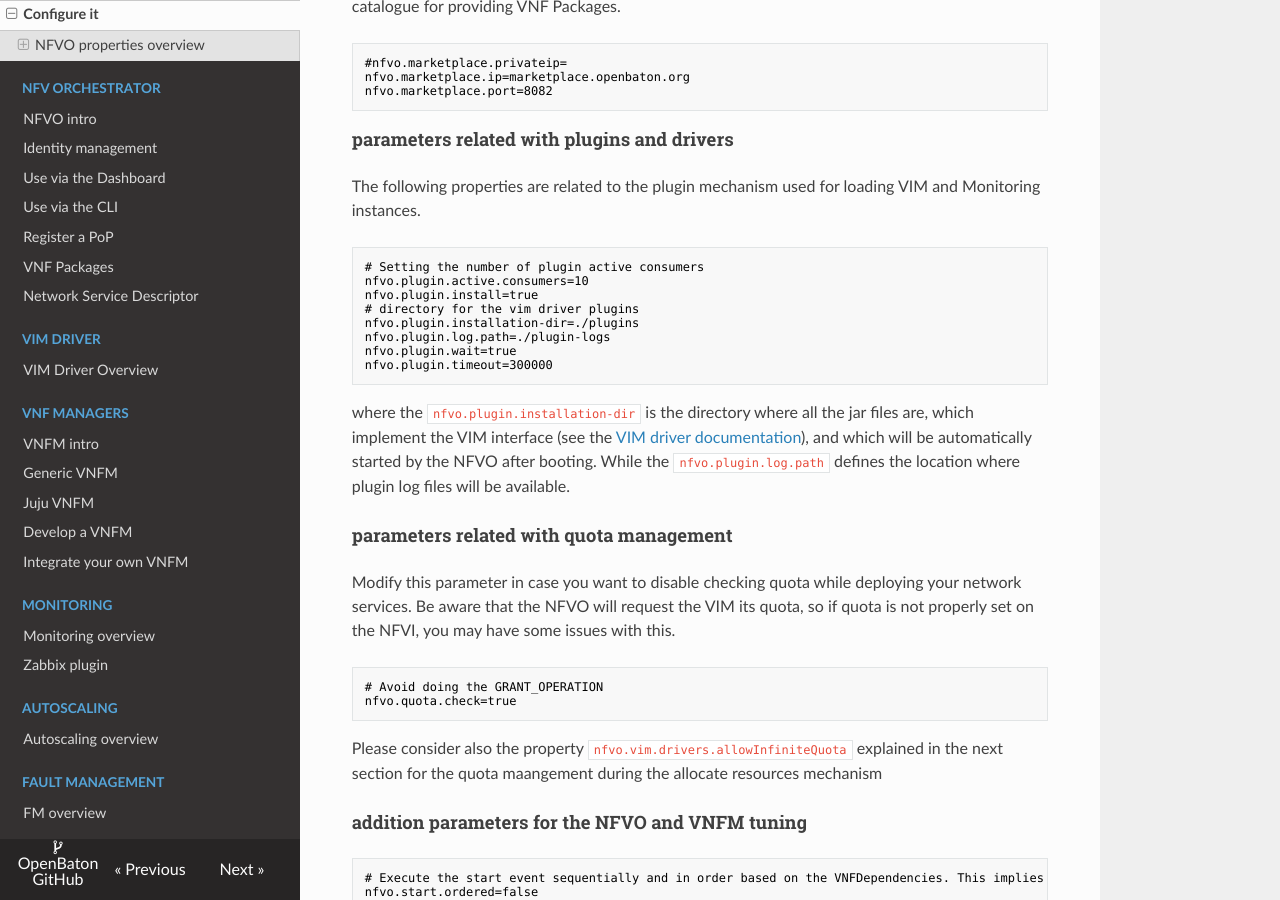
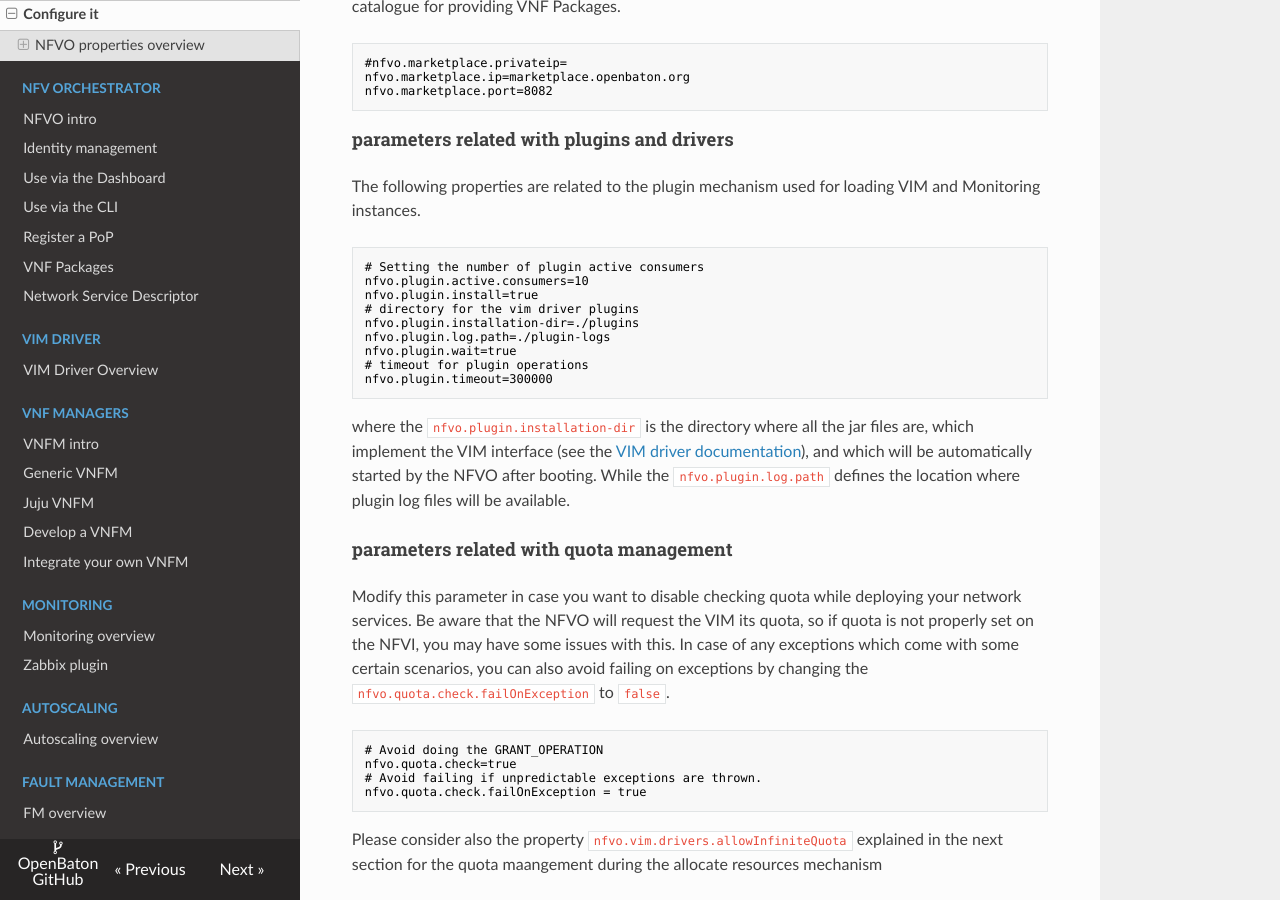
Before and after one commit to openbaton/docs, an MkDocs documentation site: the page built from docs/nfvo-configuration.md, in a window 1280 px wide and 900 px high, scrolled down 2179 px. Built offline with MkDocs 1.6.1, drawn with Linux system fonts in a browser that asks for light colours; nearby versions of some CDN libraries; old or Windows-style settings are respelled for this version of MkDocs.

Commit message:
Fix: add new parameter to list

````diff
--- a/docs/nfvo-configuration.md
+++ b/docs/nfvo-configuration.md
@@ -100,6 +100,7 @@
 nfvo.plugin.installation-dir=./plugins
 nfvo.plugin.log.path=./plugin-logs
 nfvo.plugin.wait=true
+# timeout for plugin operations
 nfvo.plugin.timeout=300000
 ```
 
@@ -109,11 +110,13 @@
 
 #### parameters related with quota management
 
-Modify this parameter in case you want to disable checking quota while deploying your network services. Be aware that the NFVO will request the VIM its quota, so if quota is not properly set on the NFVI, you may have some issues with this.
+Modify this parameter in case you want to disable checking quota while deploying your network services. Be aware that the NFVO will request the VIM its quota, so if quota is not properly set on the NFVI, you may have some issues with this. In case of any exceptions which come with some certain scenarios, you can also avoid failing on exceptions by changing the `nfvo.quota.check.failOnException` to `false`.
 
 ```properties
 # Avoid doing the GRANT_OPERATION
 nfvo.quota.check=true
+# Avoid failing if unpredictable exceptions are thrown.
+nfvo.quota.check.failOnException = true
 ```
 
 Please consider also the property `nfvo.vim.drivers.allowInfiniteQuota` explained in the next section for the quota maangement during the allocate resources mechanism
````
